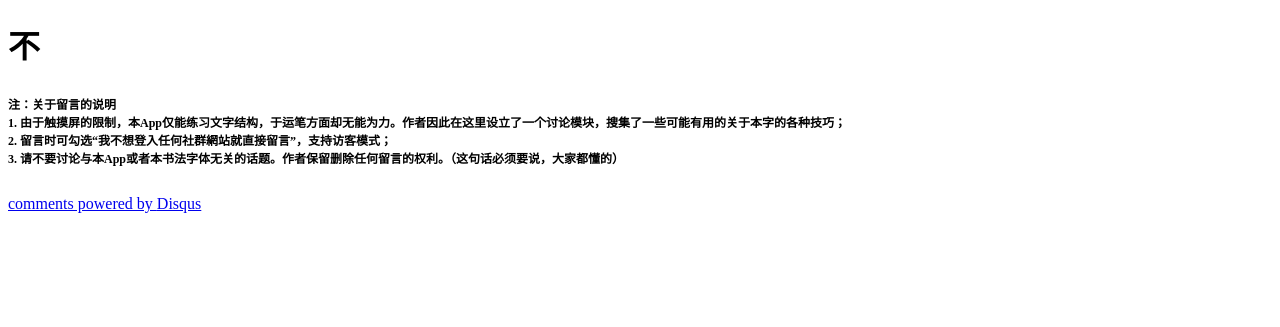
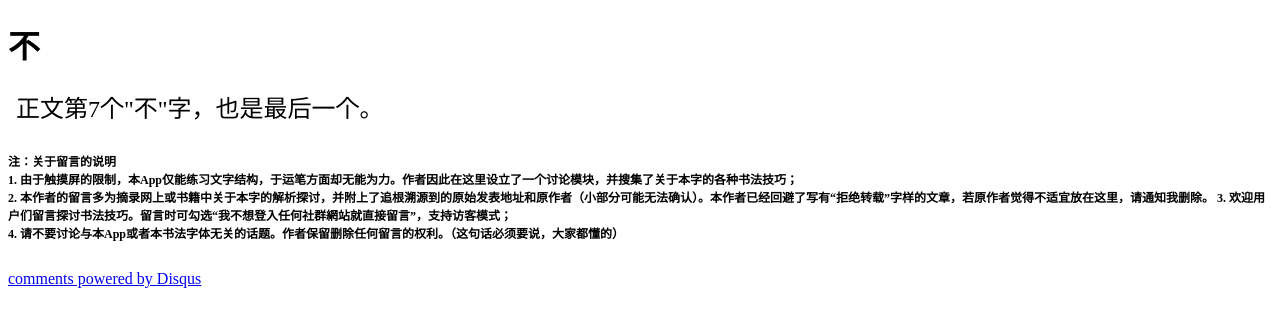
Before and after one commit to LiveCally/LanTing, a Jekyll site: the page built from _posts/2014-05-16-LanTing-251.html, in a window 1280 px wide. Shown: the top 327 px of the page. Built offline with Jekyll 4.4.1, drawn with Linux system fonts in a browser that asks for light colours; Markdown is read by kramdown in place of the engine named in the settings; comment, search, counter and statistics services are not loaded.

Commit message:
不字
不字

```diff
--- a/_includes/BBS.html
+++ b/_includes/BBS.html
@@ -1,7 +1,8 @@
 <h6>注：关于留言的说明</br>
-    1. 由于触摸屏的限制，本App仅能练习文字结构，于运笔方面却无能为力。作者因此在这里设立了一个讨论模块，搜集了一些可能有用的关于本字的各种技巧；</br>
-    2. 留言时可勾选“我不想登入任何社群網站就直接留言”，支持访客模式；</br>
-    3. 请不要讨论与本App或者本书法字体无关的话题。作者保留删除任何留言的权利。（这句话必须要说，大家都懂的）
+    1. 由于触摸屏的限制，本App仅能练习文字结构，于运笔方面却无能为力。作者因此在这里设立了一个讨论模块，并搜集了关于本字的各种书法技巧；</br>
+	2. 本作者的留言多为摘录网上或书籍中关于本字的解析探讨，并附上了追根溯源到的原始发表地址和原作者（小部分可能无法确认）。本作者已经回避了写有“拒绝转载”字样的文章，若原作者觉得不适宜放在这里，请通知我删除。
+    3. 欢迎用户们留言探讨书法技巧。留言时可勾选“我不想登入任何社群網站就直接留言”，支持访客模式；</br>
+    4. 请不要讨论与本App或者本书法字体无关的话题。作者保留删除任何留言的权利。（这句话必须要说，大家都懂的）
 </h6>
 <div id="disqus_thread"></div>
     <script type="text/javascript">
--- a/_posts/2014-05-16-LanTing-160.html
+++ b/_posts/2014-05-16-LanTing-160.html
@@ -4,4 +4,6 @@ title: 不--兰亭集序第160个字的BBS (BBS of the 160th character in Lan Ti
 ---
 <h1>不</h1>
 
+<p>正文第1个"不"字，共7个。（下一个是第207个练习字。注：第2个“不”字因为字迹不清，未被选入练习字）</p>
+
 {% include BBS.html %}
--- a/_posts/2014-05-16-LanTing-207.html
+++ b/_posts/2014-05-16-LanTing-207.html
@@ -4,4 +4,6 @@ title: 不--兰亭集序第207个字的BBS (BBS of the 207th character in Lan Ti
 ---
 <h1>不</h1>
 
+<p>正文第3个"不"字，共7个。（下一个是第209个练习字）</p>
+
 {% include BBS.html %}
--- a/_posts/2014-05-16-LanTing-209.html
+++ b/_posts/2014-05-16-LanTing-209.html
@@ -4,4 +4,6 @@ title: 不--兰亭集序第209个字的BBS (BBS of the 209th character in Lan Ti
 ---
 <h1>不</h1>
 
+<p>正文第4个"不"字，共7个。（下一个是第232个练习字）</p>
+
 {% include BBS.html %}
--- a/_posts/2014-05-16-LanTing-232.html
+++ b/_posts/2014-05-16-LanTing-232.html
@@ -4,4 +4,6 @@ title: 不--兰亭集序第232个字的BBS (BBS of the 232nd character in Lan Ti
 ---
 <h1>不</h1>
 
+<p>正文第5个"不"字，共7个。（下一个是第251个练习字。注：第6个“不”字因为字迹不清，未被选入练习字）</p>
+
 {% include BBS.html %}
--- a/_posts/2014-05-16-LanTing-251.html
+++ b/_posts/2014-05-16-LanTing-251.html
@@ -4,4 +4,6 @@ title: 不--兰亭集序第251个字的BBS (BBS of the 251st character in Lan Ti
 ---
 <h1>不</h1>
 
+<p>正文第7个"不"字，也是最后一个。</p>
+
 {% include BBS.html %}
```
